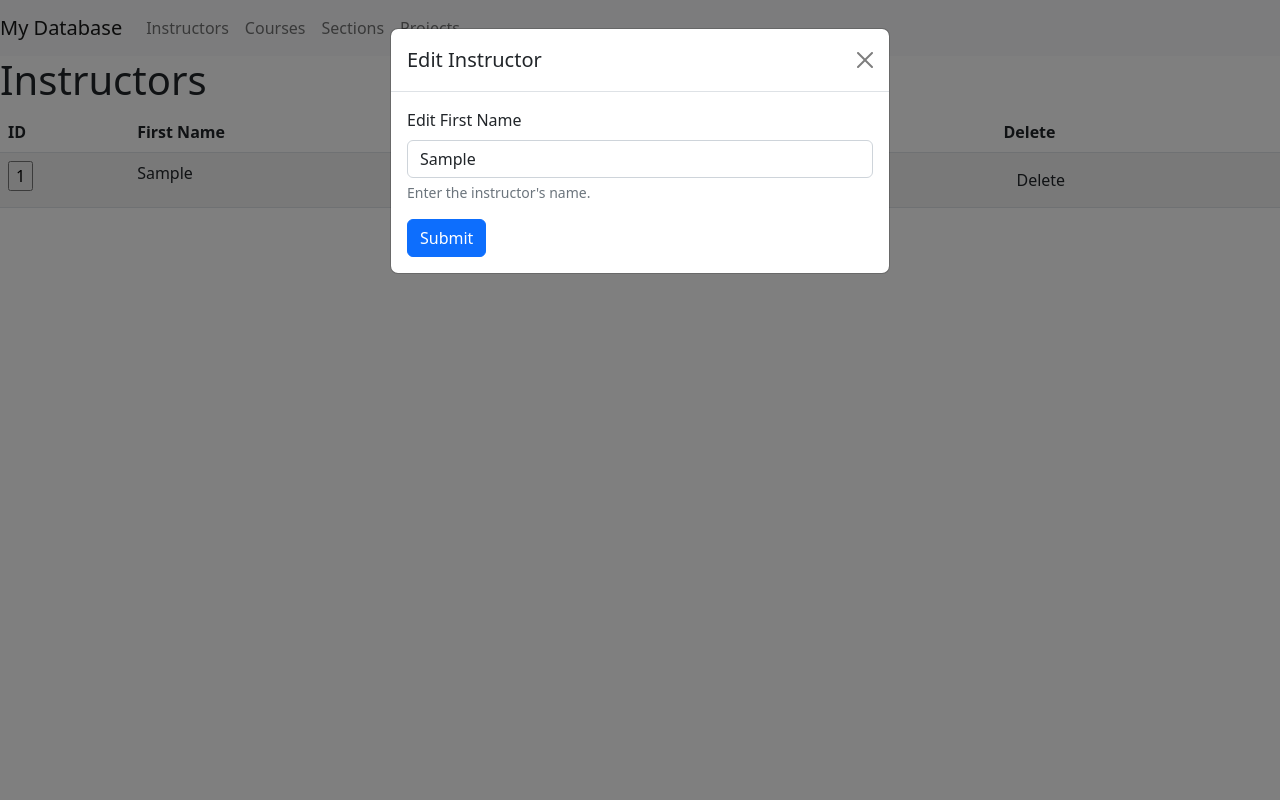
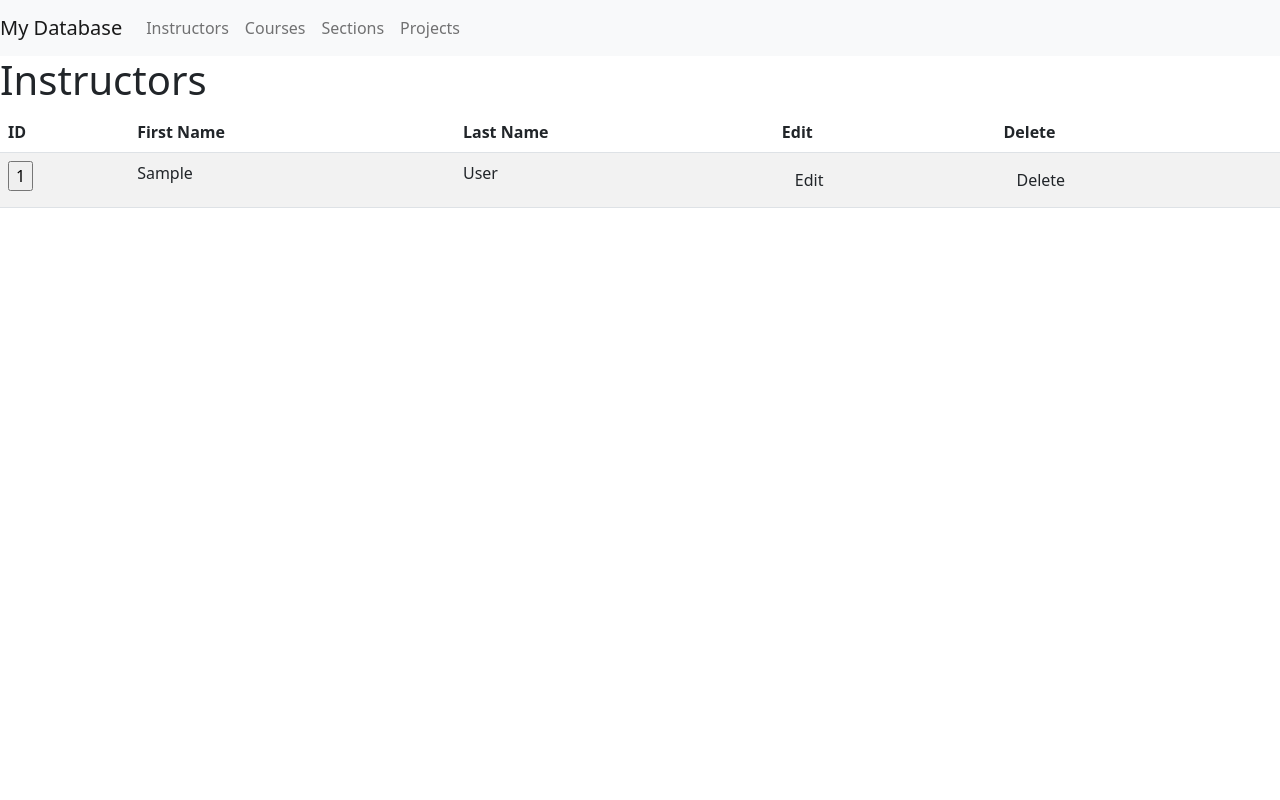
Before and after one commit to TamrinED/MIS4013Homework4, a PHP site: page /instructors.php in a window 1280 px wide, after a click on "Edit". Run offline with PHP 8.4, Linux system fonts and the light colour scheme; tables that the repository leaves empty or names only in its code hold one stand-in row (values such as "Sample post").

Commit message:
Update instructors.php

```diff
--- a/instructors.php
+++ b/instructors.php
@@ -71,7 +71,7 @@ if ($result->num_rows > 0) {
             <td><?=$row["FirstName"]?></a></td>
     <td><?=$row["LastName"]?></a></td>
             <td>
-              <button type="button" class="btn" data-bs-toggle="modal" data-bs-target="#editInstructor<?=$row["FirstName"]?>">Edit</button>
+              <button type="button" class="btn" data-bs-toggle="modal" data-bs-target="editInstructor<?=$row["FirstName"]?>">Edit</button>
               <div class="modal fade" id="editInstructor<?=$row["FirstName"]?>" data-bs-backdrop="static" data-bs-keyboard="false" tabindex="-1" aria-labelledby="editInstructor<?=$row["FirstName"]?>Label" aria-hidden="true">
                 <div class="modal-dialog">
                   <div class="modal-content">
```
